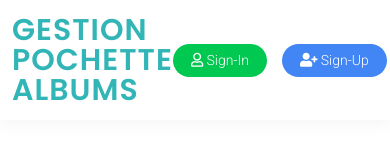
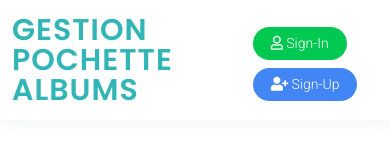
Before and after one commit to yattdev/Vue-front-pochette, a Vue app: page / in a window 390 px wide. Shown: the top 160 px of the page. Built offline with nearby package versions, Linux system fonts and the light colour scheme; no server answers; what vue-simple-alert would draw is missing.

Commit message:
Added some responsive to hearder for small device in src/App.vue

```diff
--- a/src/App.vue
+++ b/src/App.vue
@@ -21,9 +21,9 @@
         <div class="container d-flex align-items-center">
 
           <h1 class="logo me-auto"><router-link to="/">Gestion pochette albums</router-link></h1>
-            <span v-if="authUser.id">Signed as <strong class="mx-2">  {{ authUser.email }}</strong></span>
+          <div id="container">
             <router-link v-if="!isAuthenticated"
-                class="get-started-btn bg-success" to=""
+                class="get-started-btn bg-success my-2" to=""
                 data-toggle="modal" data-target="#modalLoginForm">
                 <i class="far fa-user"></i> Sign-In
             </router-link>
@@ -33,7 +33,7 @@
                 <i class="fas fa-user-plus"></i> Sign-Up
             </router-link>
             <a v-if="isAuthenticated"
-            href="#" class="get-started-btn bg-danger"
+            href="#" class="get-started-btn bg-danger m-4 my-2"
             v-on:click="log_out">
                 <i class="fas fa-sign-out-alt"></i> Log Out
             </a>
@@ -42,7 +42,9 @@
             data-toggle="modal" data-target="#modalPochetteForm">
                 <i class="fas fa-upload"></i> Upload Pochette
             </router-link>
+          </div>
         </div>
+        <center> <span v-if="authUser.id">Signed as <strong class="mx-2">  {{ authUser.email }}</strong></span></center>
       </header><!-- End Header -->
       <!-- Login SignIn modal vue -->
       <signup-component/>
```
